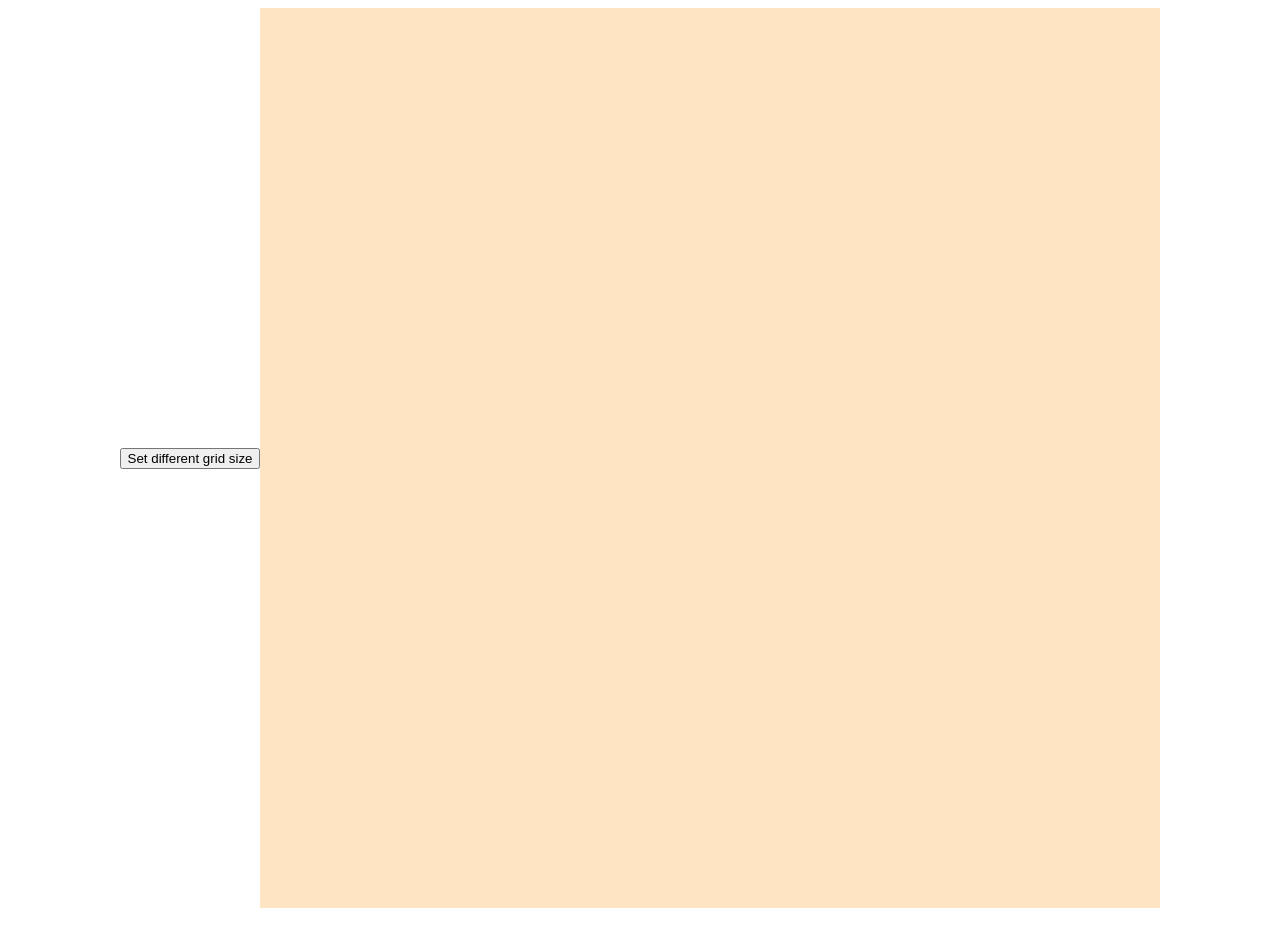
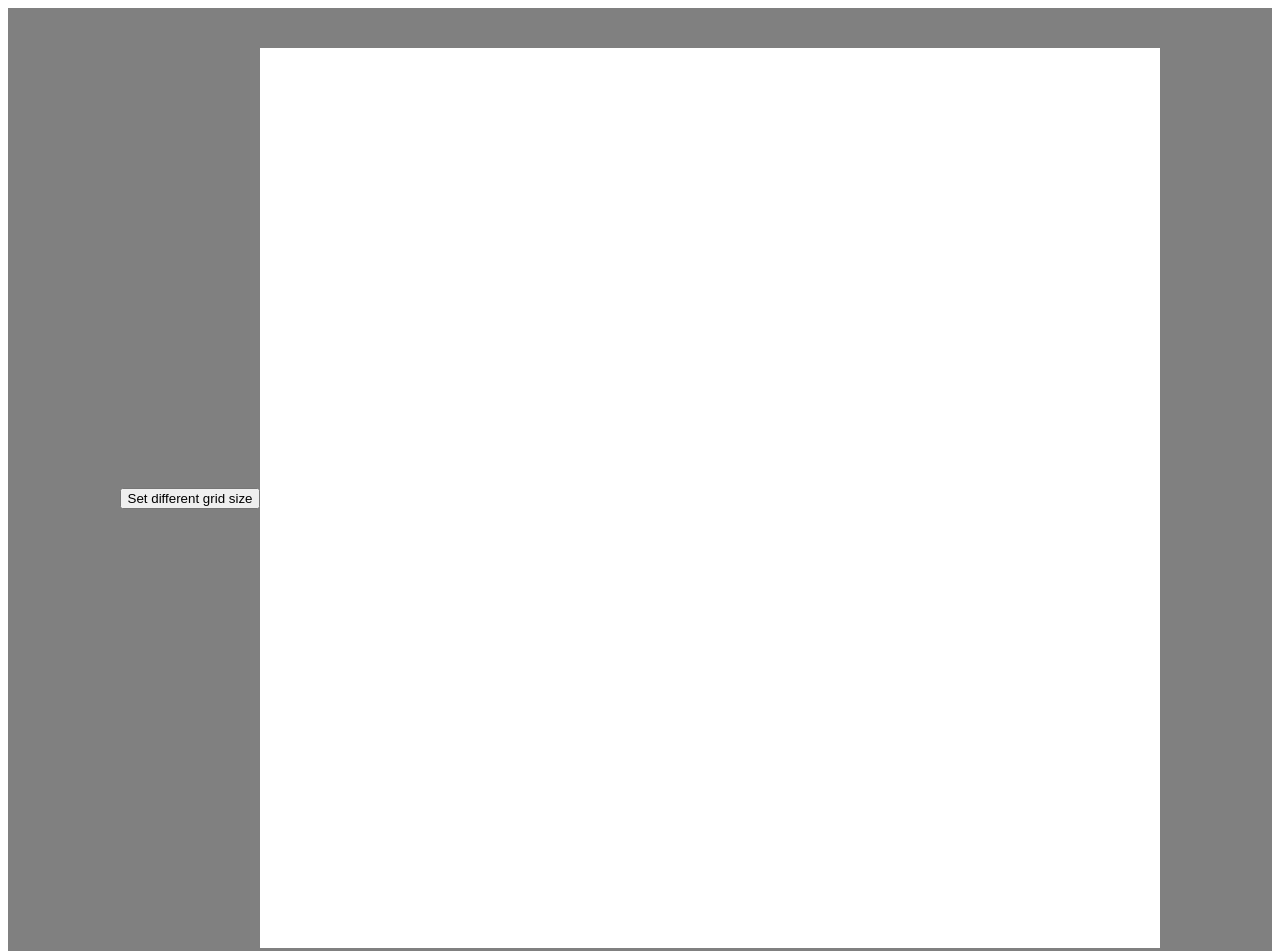
Before and after one commit to Mekintosz/sketch-pad, a plain HTML site: page index.html in a window 1280 px wide. Shown: the top 951 px of the page. Before the commit the page ends 916 px from the top, so only its background shows below. Drawn offline with Linux system fonts and the light colour scheme.

Commit message:
Set both grids, visual styling

```diff
--- a/script.js
+++ b/script.js
@@ -8,9 +8,9 @@
 function addDivs() {
     const pad = document.querySelector("#container");
 
-      i = 0,
-      numOfDivs = 81;
-    for (i; i < numOfDivs; i += 1) {
+
+      let numOfDivs = 81;
+    for (let i=0; i < numOfDivs; i += 1) {
       const padDiv = document.createElement("div")
       pad.appendChild(padDiv);
       padDiv.classList.add("cells");
@@ -28,12 +28,12 @@ function newGrid() {
   const container = document.querySelector('#container');
   removeAllDivs(container)
 
-      i = 0,
-      numOfDivs = prompt("Choos number of pixels up to 100");
-    for (i; i < numOfDivs; i += 1) {
+      let numOfDivs = prompt("Choose number of pixels per side up to 100") ** 2;
+
+    for (let i=0; i < numOfDivs; i += 1) {
       const padDiv = document.createElement("div")
-      padDiv.setAttribute("style", `width: ${900/Math.sqrt(numOfDivs)}px`);
-      padDiv.classList.add("cells");
+      padDiv.setAttribute("style", `width: ${900 / Math.sqrt(numOfDivs)}px`);
+      padDiv.classList.add("new-cells");
       pad.appendChild(padDiv);
       padDiv.addEventListener("mouseenter", (e) => padDiv.classList.add("colored") );
     }
--- a/style.css
+++ b/style.css
@@ -6,12 +6,17 @@
     display: flex;
     align-items: center;
     justify-content: center;
+    background: gray;
+    padding: 40px;
 }
+.cells,
+.new-cells {
+
+    flex: 1 1 auto;
+}
+
 .cells {
-    background-color: bisque;
-    flex: 1 0 auto;
-
-
+    width: 100px;
 }
 
 #container {
@@ -20,6 +25,7 @@
     display: flex;
     flex-wrap: wrap;
     flex: 0 0 initial;
+    background-color: white;
 }
 
 .colored {
```
